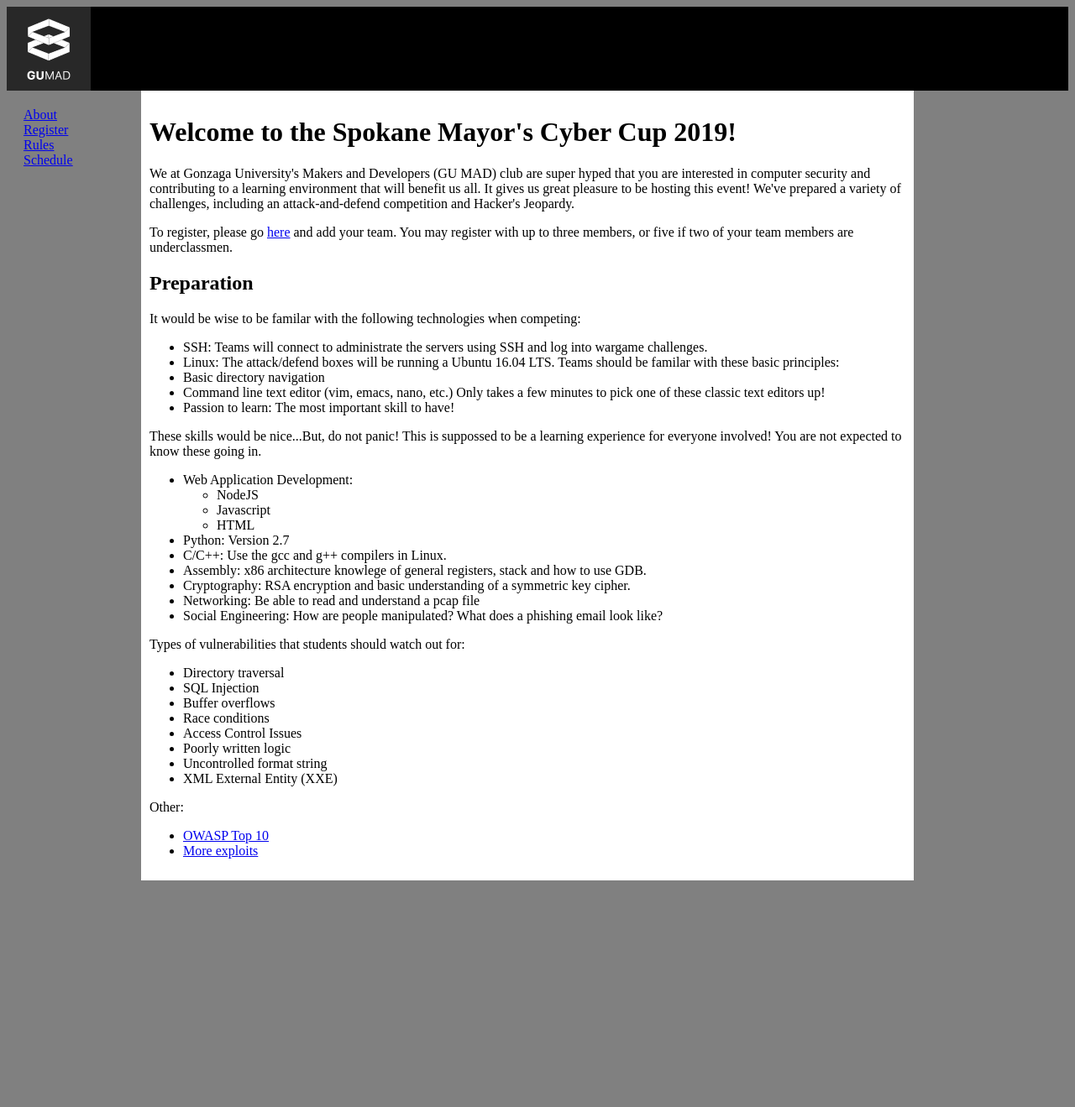
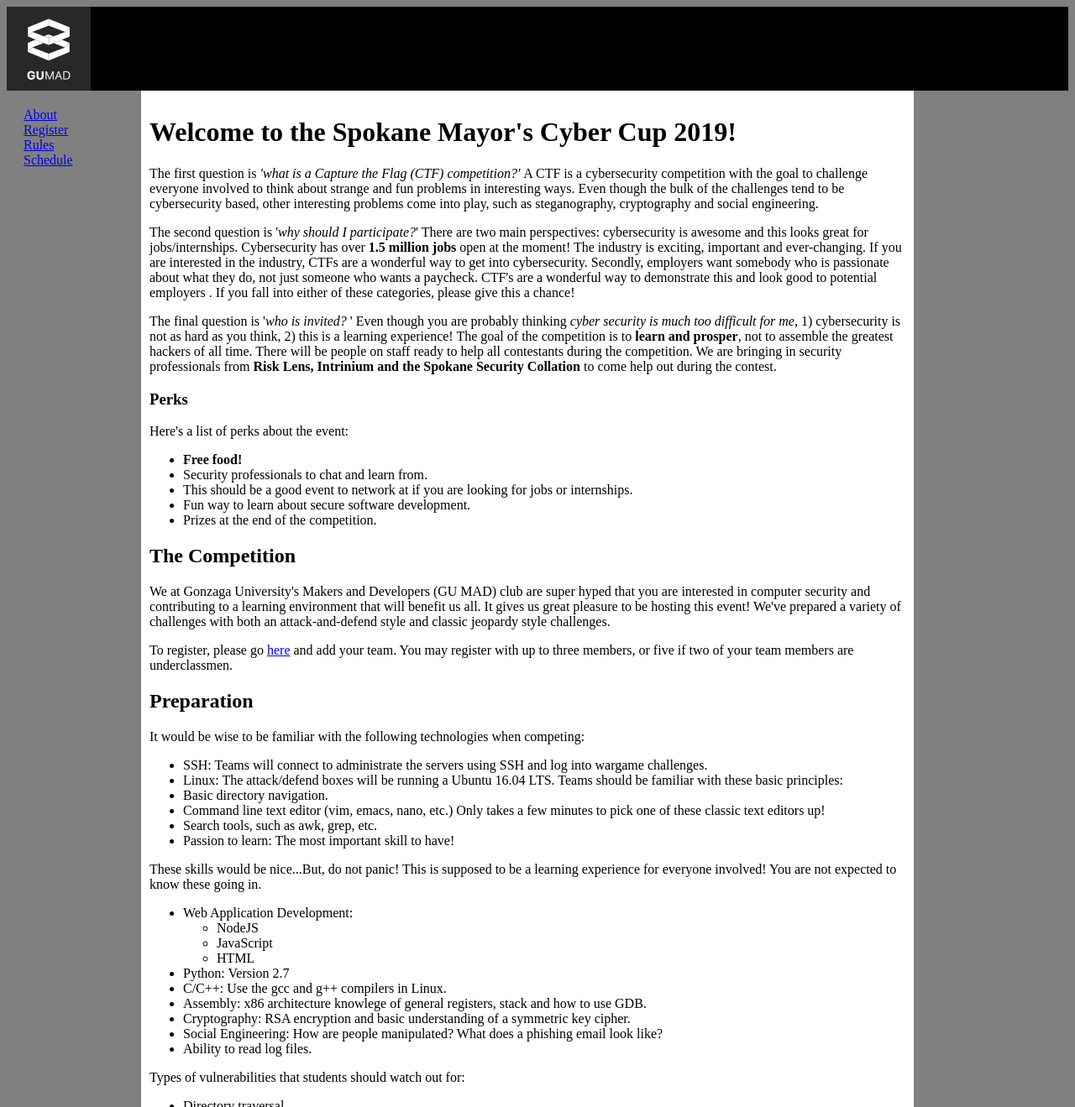
Before and after one commit to tmgreenside/GUMAD_CTF, a Django app: page / in a window 1280 px wide. Shown: the whole page at 84% size. Run offline with Django 3.2, Linux system fonts and the light colour scheme.

Commit message:
Fixing the reverted changes and fixing spelling errors

```diff
--- a/GUMAD_CTF/CTF/templates/CTF/index.html
+++ b/GUMAD_CTF/CTF/templates/CTF/index.html
@@ -3,39 +3,77 @@
 {% block content %}
 
 <h1>Welcome to the Spokane Mayor's Cyber Cup 2019!</h1>
+<p>
+    The first question is <i> 'what is a Capture the Flag (CTF) competition?' </i> A CTF is a cybersecurity competition with the goal to challenge everyone involved to think about strange and fun problems in interesting ways. Even though the bulk of the challenges tend to be cybersecurity based, other interesting problems come into play, such as steganography, cryptography and social engineering.
+</p>
+
+<p>
+    The second question is '<i>why should I participate?</i>' There are two main perspectives: cybersecurity is awesome and this looks great for jobs/internships. Cybersecurity has over <b>1.5 million jobs</b> open at the moment! The industry is exciting, important and ever-changing. If you are interested in the industry, CTFs are a wonderful way to get into cybersecurity. Secondly, employers  want somebody who is passionate about what they do, not just someone who wants a paycheck. CTF's are a wonderful way to demonstrate this and look good to potential employers . If you fall into either of these categories, please give this a chance!
+</p>
+<p>
+    The final question is '<i>who is invited?</i> ' Even though you are probably thinking <i>cyber security is much too difficult for me</i>, 1) cybersecurity is not as hard as you think, 2) this is a learning experience! The goal of the competition is to <b>learn and prosper</b>, not to assemble the greatest hackers of all time. There will be people on staff ready to help all contestants during the competition. We are bringing in security professionals from <b> Risk Lens, Intrinium and the Spokane Security Collation </b> to come help out during the contest.
+</p>
+
+<h3>
+Perks
+</h3>
+
+<p>
+Here's a list of perks about the event:
+<ul>
+
+<li>
+<b>Free food!</b>
+</li>
+<li>
+Security professionals to chat and learn from.
+</li>
+<li>
+This should be a good event to network at if you are looking for jobs or internships.
+</li>
+<li>
+Fun way to learn about secure software development.
+</li>
+<li>
+Prizes at the end of the competition.
+</li>
+</ul>
+</p>
+<h2> The Competition</h2>
+
 <p>We at Gonzaga University's Makers and Developers (GU MAD) club are super hyped
 that you are interested in computer security and
 contributing to a learning environment that will benefit us all. It gives
-us great pleasure to be hosting this event! We've prepared a variety of challenges,
-including an attack-and-defend competition and Hacker's Jeopardy.</p>
+us great pleasure to be hosting this event! We've prepared a variety of challenges with both an attack-and-defend style and classic jeopardy style challenges.</p></p>
 
 <p>To register, please go <a href="/Registration">here</a> and add your team. You
     may register with up to three members, or five if two of your team members
     are underclassmen.</p>
 
 <h2> Preparation </h2>
- <p>It would be wise to be familar with the following technologies when competing:</p>
+ <p>It would be wise to be familiar with the following technologies when competing:</p>
  <ul>
 	<li>SSH: Teams will connect to administrate the servers using SSH and log into wargame challenges.</li>
-	<li>Linux: The attack/defend boxes will be running a Ubuntu 16.04 LTS. Teams should be familar with these basic principles:
-	<li>Basic directory navigation </li>
+	<li>Linux: The attack/defend boxes will be running a Ubuntu 16.04 LTS. Teams should be familiar with these basic principles:
+	<li>Basic directory navigation.  </li>
 	<li>Command line text editor (vim, emacs, nano, etc.) Only takes a few minutes to pick one of these classic text editors up! </li> </li>
+    <li>Search tools, such as awk, grep, etc. </li>
 	<li>Passion to learn: The most important skill to have! </li>
 </ul>
 
-<p>These skills would be nice...But, do not panic! This is suppossed to be a learning experience for everyone involved! You are not expected to know these going in.</p>
+<p>These skills would be nice...But, do not panic! This is supposed to be a learning experience for everyone involved! You are not expected to know these going in.</p>
 <ul>
     <li>Web Application Development:<ul>
         <li>NodeJS</li>
-        <li>Javascript </li>
+        <li>JavaScript </li>
         <li>HTML</li>
     </ul></li>
     <li> Python: Version 2.7 </li>
     <li> C/C++: Use the gcc and g++ compilers in Linux. </li>
     <li> Assembly: x86 architecture knowlege of general registers, stack and how to use GDB. </li>
     <li> Cryptography: RSA encryption and basic understanding of a symmetric key cipher. </li>
-    <li> Networking: Be able to read and understand a pcap file </li>
-    <li> Social Engineering: How are people manipulated? What does a phishing email look like?
+    <li> Social Engineering: How are people manipulated? What does a phishing email look like? </li>
+    <li>Ability to read log files.</li>
 </ul>
 
 
@@ -48,7 +86,6 @@
     <li> Access Control Issues </li>
     <li> Poorly written logic </li>
     <li> Uncontrolled format string </li>
-    <li> XML External Entity (XXE) </li>
 </ul>
 
 <p>Other:</p>
--- a/GUMAD_CTF/CTF/templates/CTF/schedule.html
+++ b/GUMAD_CTF/CTF/templates/CTF/schedule.html
@@ -9,6 +9,9 @@
         <th>Event</th>
         <th>Start</th>
         <th>End</th>
+    </tr>
+    <tr>
+        To be posted later. Competition check-in will be around 9:30-10. Closing ceremonies at 5:30 or 6.
     </tr>
 </table>
 
```
Also changed, not shown: GUMAD_CTF/CTF/templates/Registration/index.html (+5 -5 lines).
